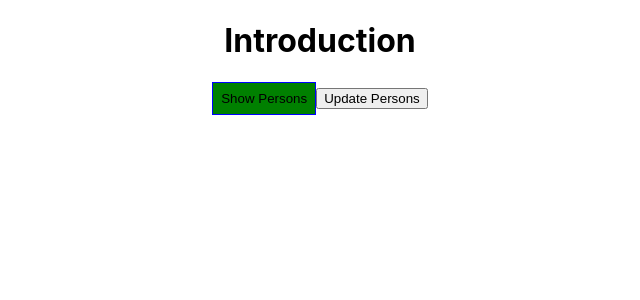
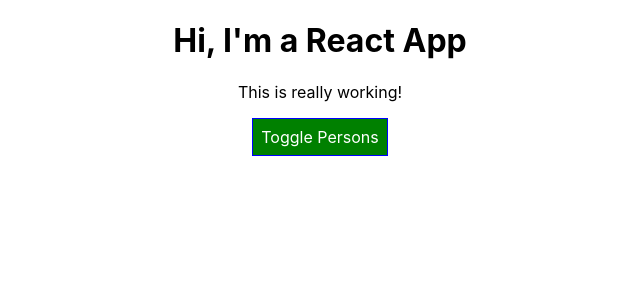
Before and after one commit to Densitty/react-lesson-max, a React (Create React App) app: page / in a window 1280 px wide. Shown: the top 300 px of the page, without its empty margins (320-960 px from the left). Built offline with nearby package versions, Linux system fonts and the light colour scheme.

Commit message:
Adding styled-components to our application. Styled-component is CSS in JS which makes us inject JS into a style.

```diff
--- a/package.json
+++ b/package.json
@@ -9,7 +9,8 @@
     "radium": "^0.26.0",
     "react": "^16.13.1",
     "react-dom": "^16.13.1",
-    "react-scripts": "3.4.1"
+    "react-scripts": "3.4.1",
+    "styled-components": "^5.1.1"
   },
   "scripts": {
     "start": "react-scripts start",
--- a/src/App.js
+++ b/src/App.js
@@ -1,84 +1,124 @@
 import React, { Component } from 'react';
 import './App.css';
-import Radium, { StyleRoot } from 'radium' // package for using pseudo-class
-import Person from './Person/Person'
+import Person from './Person/Person';
+import styled from 'styled-components'
+
+const StyledButton = styled.button`
+      background-color: ${props => props.altStyle ? 'red' : 'green'};
+      color: white;
+      font: inherit;
+      border: 1px solid blue;
+      padding: 8px;
+      cursor: pointer;
+      &:hover {
+        background-color: ${props => props.altStyle ? 'red' : 'salmon'};
+        color: black
+      }
+`
 
 class App extends Component {
   state = {
     persons: [
-      { name: 'Jane', age: 21 },
-      { name: 'Nat', age: 20 }
+      { id: 'asfa1', name: 'Max', age: 28 },
+      { id: 'vasdf1', name: 'Manu', age: 29 },
+      { id: 'asdf11', name: 'Stephanie', age: 26 }
     ],
+    otherState: 'some other value',
     showPersons: false
   }
 
-  changeNameHandler = () => {
+  nameChangedHandler = (event, id) => {
+    const personIndex = this.state.persons.findIndex(p => {
+      return p.id === id;
+    });
 
-    this.setState({
-      persons: [
-        { name: 'Jane Kroger', age: 21 },
-        { name: 'Nathaniel Long', age: 22 }
-      ]
-    })
+    // Copy the object into a new variable called person through spread operation
+    const person = {
+      ...this.state.persons[personIndex]
+    };
+
+    // const person = Object.assign({}, this.state.persons[personIndex]);
+
+    person.name = event.target.value;
+
+    const persons = [...this.state.persons];
+    persons[personIndex] = person;
+
+    this.setState({ persons: persons });
   }
 
-  showPersonHandler = () => {
-    const didPersonShow = this.state.showPersons
-    this.setState({
-      showPersons: !didPersonShow
-    })
+  deletePersonHandler = (personIndex) => {
+    // const persons = this.state.persons.slice();
+    const persons = [...this.state.persons];
+    persons.splice(personIndex, 1);
+    this.setState({ persons: persons });
   }
 
-  // deletePersonHandler = () => {
-  //   const persons = this.state
-  // }
+  togglePersonsHandler = () => {
+    const doesShow = this.state.showPersons;
+    this.setState({ showPersons: !doesShow });
+  }
 
   render() {
-    // We can set the style inline
-    const style = {
-      backgroundColor: 'green',
-      border: '1px solid blue',
-      padding: '8px',
-      cursor: 'pointer',
-      ':hover': {//hover pseudo-selector
-        backgroundColor: 'lightgreen',
-        color: 'white'
-      }
-    }
+    // const style = {
+    //   backgroundColor: 'green',
+    //   color: 'white',
+    //   font: 'inherit',
+    //   border: '1px solid blue',
+    //   padding: '8px',
+    //   cursor: 'pointer',
+    //   ':hover': {
+    //     backgroundColor: 'lightgreen',
+    //     color: 'black'
+    //   }
+    // };
 
-    let persons = null
+    let persons = null;
 
     if (this.state.showPersons) {
       persons = (
         <div>
-          {this.state.persons.map(person => {
+          {this.state.persons.map((person, index) => {
             return <Person
+              click={() => this.deletePersonHandler(index)}
               name={person.name}
               age={person.age}
-            />
+              key={person.id}
+              changed={(event) => this.nameChangedHandler(event, person.id)} />
           })}
         </div>
-      )
-      // to make our button change style on state change in an inline-way
-      style.backgroundColor = 'red'
-      style.color = 'white'
-      style[':hover'] = {
-        backgroundColor: 'lightred',
-        color: 'black'
-      }
+      );
+
+      // style.backgroundColor = 'red';
+      // style[':hover'] = {
+      //   backgroundColor: 'salmon',
+      //   color: 'black'
+      // };
+    }
+
+    const classes = [];
+    if (this.state.persons.length <= 2) {
+      classes.push('red'); // classes = ['red']
+    }
+    if (this.state.persons.length <= 1) {
+      classes.push('bold'); // classes = ['red', 'bold']
     }
 
     return (
-      <StyleRoot>
-        <div className="App">
-          <h1>Introduction</h1>
-          <button style={style} onClick={this.showPersonHandler}>Show Persons</button>
-          <button onClick={this.changeNameHandler}>Update Persons</button>
-          {persons}
-        </div>
-      </StyleRoot>
+      <div className="App">
+        <h1>Hi, I'm a React App</h1>
+        <p className={classes.join(' ')}>This is really working!</p>
+
+        <StyledButton
+          altStyle={this.state.showPersons}
+          onClick={this.togglePersonsHandler}>
+          Toggle Persons
+        </StyledButton>
+        {persons}
+      </div>
     );
+    // return React.createElement('div', {className: 'App'}, React.createElement('h1', null, 'Does this work now?'));
   }
 }
 
-export default Radium(App);
+export default App;
--- a/src/Person/Person.css
+++ b/src/Person/Person.css
@@ -1,8 +1,14 @@
-.Person {
-  width: 60%;
-  margin: 16px auto;
-  border: 1px solid #eee;
-  box-shadow: 0 2px 3px #ccc;
-  padding: 16px;
-  text-align: center;
-}
+// .Person {
+//   width: 60%;
+//   margin: 16px auto;
+//   border: 1px solid #eee;
+//   box-shadow: 0 2px 3px #ccc;
+//   padding: 16px;
+//   text-align: center;
+// }
+
+// @media (min-width: 500px) {
+//   .Person {
+//     width: 450px
+//   }
+// }
--- a/src/Person/Person.js
+++ b/src/Person/Person.js
@@ -1,22 +1,38 @@
 import React from 'react'
-import Radium, { StyleRoot } from 'radium'
-import './Person.css'
+// import './Person.css'
+import styled from 'styled-components'
+
+// The styled-component is now a component which we can wrap around the div we want our function component to return
+const StyledDiv = styled.div`
+      width: 60%;
+      margin: 16px auto;
+      border: 1px solid #eee;
+      box-shadow: 0 2px 3px #ccc;
+      padding: 16px;
+      text-align: center;
+
+      @media (min-width: 500px) {
+        width: 450px
+    }
+    `
 
 const Person = (props) => {
   // media queries using Radium
-  const style = {
-    '@media (min-width: 500px)': {
-      width: '450px'
-    }
-  }
+
   return (
-    <StyleRoot>
+    <StyledDiv>
       <div className='Person'>
-        <p style={style} onClick={props.click}>I'm {props.name} and I'm {props.age} years old!</p>
+        <p onClick={props.click}>
+          I'm {props.name} and I'm {props.age} years old!
+          </p>
         <p>{props.children}</p>
+        <input type='text'
+          onChange={props.changed}
+          value={props.name}
+        />
       </div>
-    </StyleRoot>
+    </StyledDiv>
   )
 }
 
-export default Radium(Person)
+export default Person
```
Also changed, not shown: 1 other file (tests, documents, lock files or other folders).
